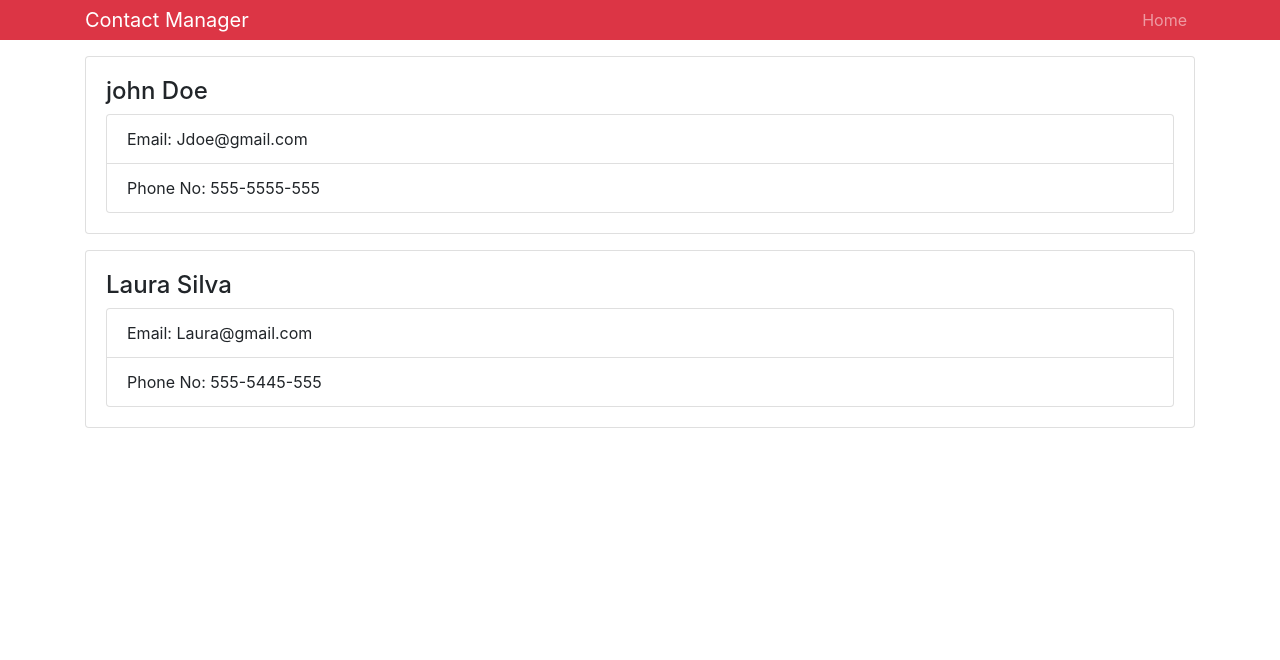
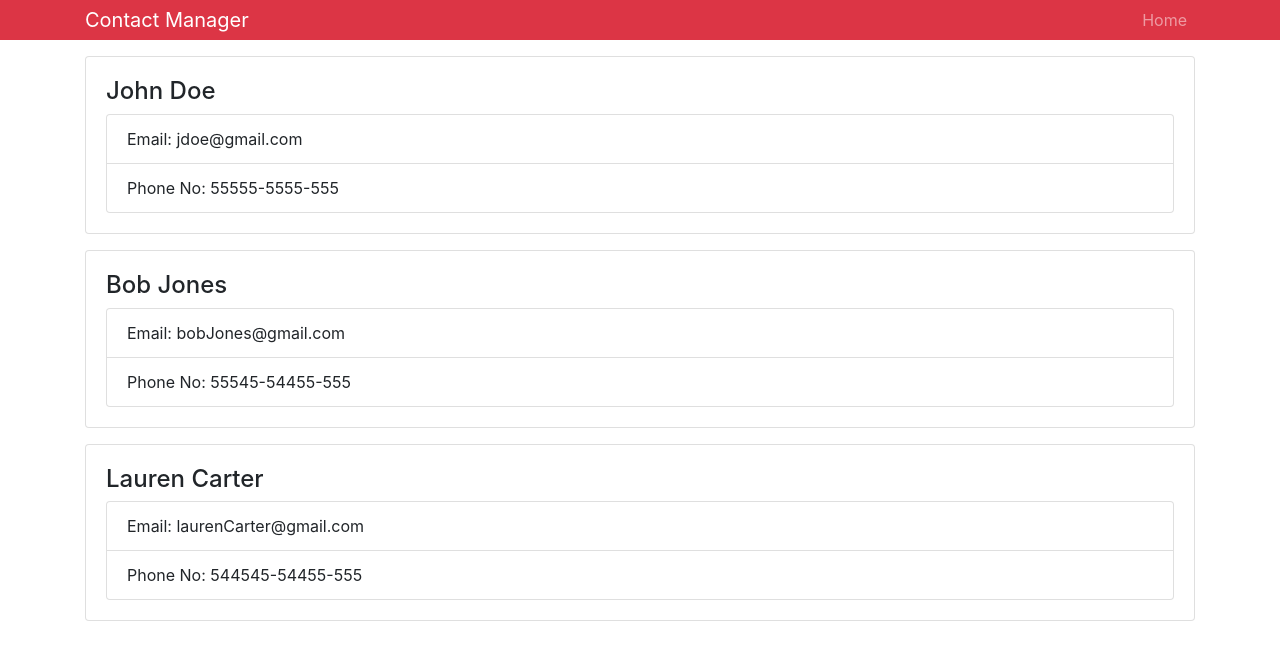
Before and after one commit to mickeyeng/Contact-Manager-React, a React (Create React App) app: page / in a window 1280 px wide. Shown: the top 660 px of the page. Built offline with nearby package versions, Linux system fonts and the light colour scheme.

Commit message:
created contacts component with dummy data

```diff
--- a/src/App.js
+++ b/src/App.js
@@ -1,7 +1,7 @@
 import React, { Component } from "react";
 import "./App.css";
 import "bootstrap/dist/css/bootstrap.min.css";
-import Contact from "./components/contact";
+import Contacts from "./components/contacts";
 import Header from "./components/header";
 
 class App extends Component {
@@ -10,16 +10,7 @@
       <div className="App">
         <Header branding="Contact Manager" />
         <div className="container">
-          <Contact
-            name="john Doe"
-            email="Jdoe@gmail.com"
-            phone="555-5555-555"
-          />
-          <Contact
-            name="Laura Silva"
-            email="Laura@gmail.com"
-            phone="555-5445-555"
-          />
+          <Contacts />
         </div>
       </div>
     );
--- a/src/components/contact.js
+++ b/src/components/contact.js
@@ -4,13 +4,13 @@
 class Contact extends React.Component {
   render() {
     // DESTRUCTURING
-    const { name, email, phone } = this.props;
+    const { contact } = this.props;
     return (
       <div className="card card-body mb-3">
-        <h4>{name}</h4>
+        <h4>{contact.name}</h4>
         <ul className="list-group">
-          <li className="list-group-item">Email: {email}</li>
-          <li className="list-group-item">Phone No: {phone}</li>
+          <li className="list-group-item">Email: {contact.email}</li>
+          <li className="list-group-item">Phone No: {contact.phone}</li>
         </ul>
       </div>
     );
@@ -18,9 +18,7 @@
 }
 
 Contact.propTypes = {
-  name: PropTypes.string.isRequired,
-  email: PropTypes.string.isRequired,
-  phone: PropTypes.string.isRequired
+  contact: PropTypes.object.isRequired
 };
 
 export default Contact;
--- /dev/null
+++ b/src/components/contacts.js
@@ -0,0 +1,38 @@
+import React from "react";
+import Contact from "./contact";
+
+class Contacts extends React.Component {
+  state = {
+    contacts: [
+      {
+        id: 1,
+        name: "John Doe",
+        email: "jdoe@gmail.com",
+        phone: "55555-5555-555"
+      },
+      {
+        id: 2,
+        name: "Bob Jones",
+        email: "bobJones@gmail.com",
+        phone: "55545-54455-555"
+      },
+      {
+        id: 3,
+        name: "Lauren Carter",
+        email: "laurenCarter@gmail.com",
+        phone: "544545-54455-555"
+      }
+    ]
+  };
+
+  render() {
+    const { contacts } = this.state;
+    return (
+      <div>
+        {contacts.map((contact, id) => <Contact key={id} contact={contact} />)}
+      </div>
+    );
+  }
+}
+
+export default Contacts;
```
